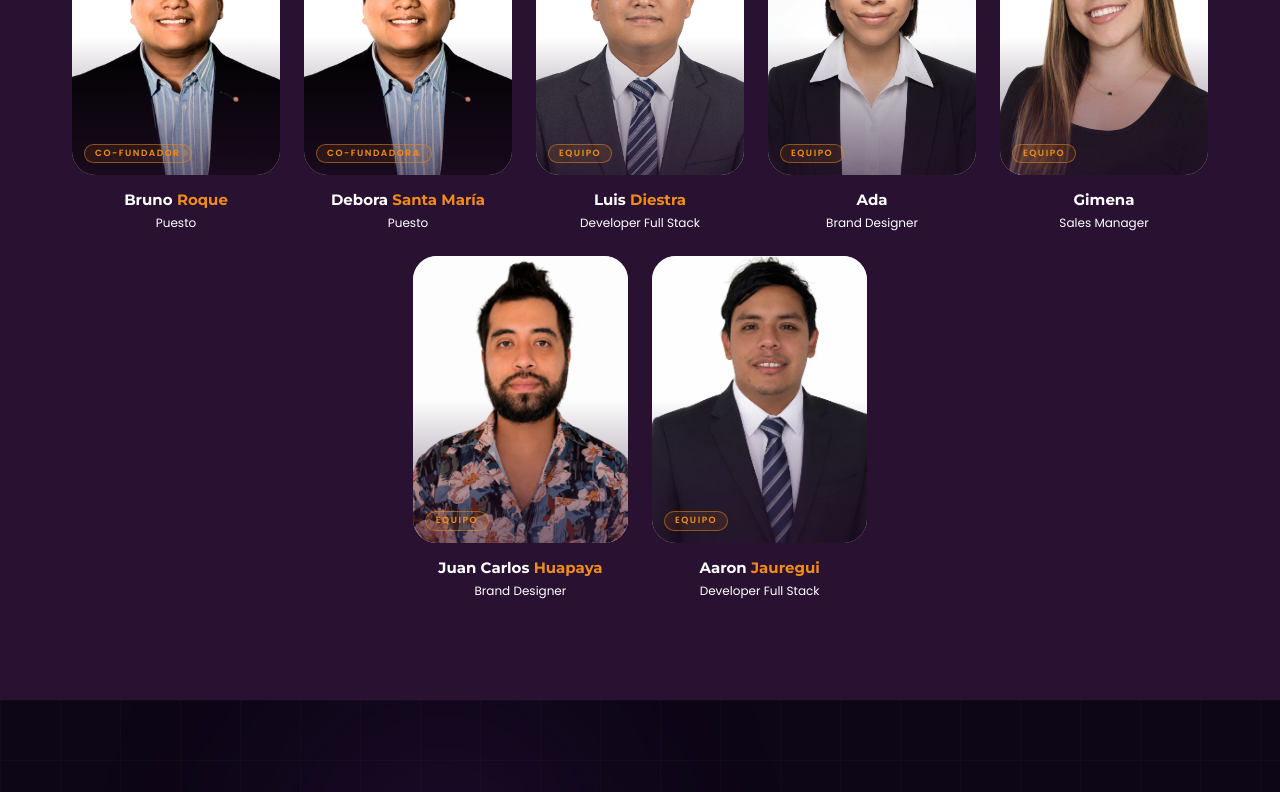
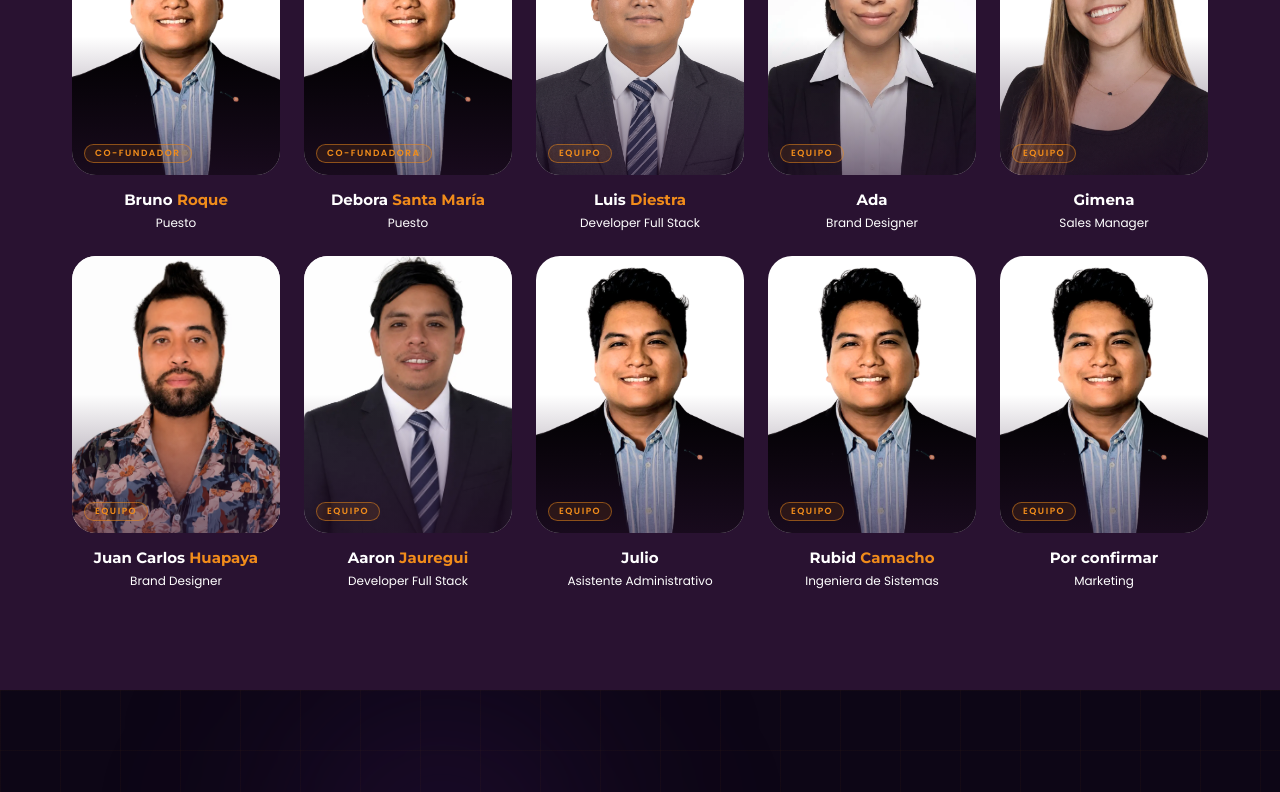
Before and after one commit to bruno97roque-gif/websy-web, a Next.js app: page /nosotros in a window 1280 px wide. Shown: the part 1859-2651 px from the top of the page. Built offline with nearby package versions, Linux system fonts and the light colour scheme.

Commit message:
feat: agregar Julio, Rubid Camacho y Marketing al equipo, grid desktop 5x2

```diff
--- a/components/sections/nosotros/TeamGrid.tsx
+++ b/components/sections/nosotros/TeamGrid.tsx
@@ -120,6 +120,9 @@ const TEAM = [
   { name: "Gimena",      surname: "",           role: "Sales Manager",         tag: "Equipo",       Planet: CometSVG,  img: "/images/gimena-comercial.webp"  },
   { name: "Juan Carlos", surname: "Huapaya",    role: "Brand Designer",        tag: "Equipo",       Planet: NebulaSVG, img: "/images/Juancarlos.webp"        },
   { name: "Aaron",       surname: "Jauregui",   role: "Developer Full Stack",  tag: "Equipo",       Planet: RocketSVG, img: "/images/Aaron.webp"             },
+  { name: "Julio",       surname: "",           role: "Asistente Administrativo", tag: "Equipo",    Planet: MoonSVG,   img: "/images/prueba-empleado-1.webp" },
+  { name: "Rubid",       surname: "Camacho",    role: "Ingeniera de Sistemas", tag: "Equipo",       Planet: NebulaSVG, img: "/images/prueba-empleado-1.webp" },
+  { name: "Por confirmar", surname: "",         role: "Marketing",             tag: "Equipo",       Planet: CometSVG,  img: "/images/prueba-empleado-1.webp" },
 ];
 
 type TeamMember = typeof TEAM[0];
@@ -223,23 +226,11 @@ export default function TeamGrid() {
           ))}
         </div>
 
-        {/* Desktop: fila 1 (5 cols) + fila 2 centrada (2) */}
-        <div className="hidden lg:block">
-          <div className="grid grid-cols-5 gap-6">
-            {TEAM.slice(0, 5).map((member, i) => (
-              <Card key={`${member.name}-${i}`} member={member} index={i} cardsRef={cardsRef} />
-            ))}
-          </div>
-          <div className="mt-6 flex justify-center gap-6">
-            {TEAM.slice(5).map((member, idx) => {
-              const i = idx + 5;
-              return (
-                <div key={`${member.name}-${i}`} style={{ width: "calc(20% - 12px)" }}>
-                  <Card member={member} index={i} cardsRef={cardsRef} />
-                </div>
-              );
-            })}
-          </div>
+        {/* Desktop: grid 5 cols, 2 filas de 5 */}
+        <div className="hidden lg:grid lg:grid-cols-5 lg:gap-6">
+          {TEAM.map((member, i) => (
+            <Card key={`${member.name}-${i}`} member={member} index={i} cardsRef={cardsRef} />
+          ))}
         </div>
 
       </div>
```
